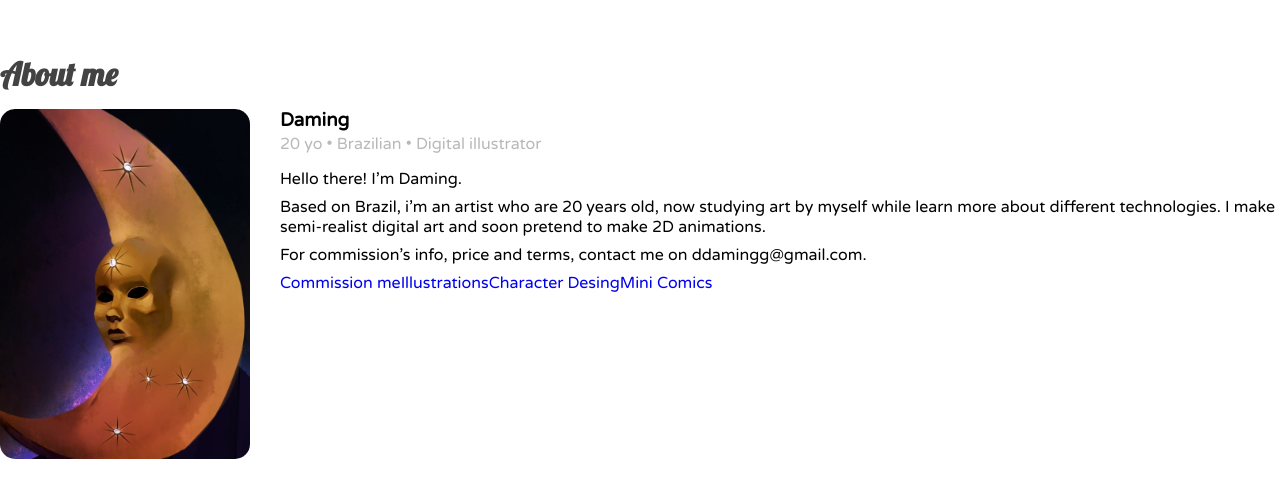
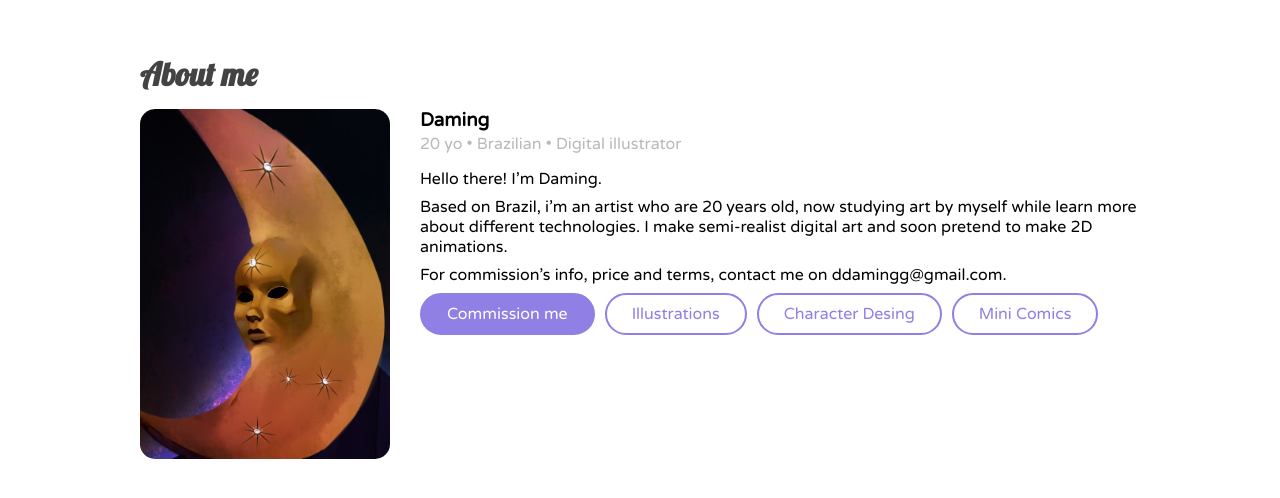
Before and after one commit to ya-yass/daming-portfolio, a React (Create React App) app in the folder daming-port/: page /about-me in a window 1280 px wide. Shown: the part 144-642 px from the top of the page. Built offline with nearby package versions, Linux system fonts and the light colour scheme.

Commit message:
início da configuração dos botões ABOUT ME

```diff
--- a/daming-port/src/components/AboutComp.jsx
+++ b/daming-port/src/components/AboutComp.jsx
@@ -25,10 +25,10 @@ const AboutComp = () => {
               <p>For commission’s info, price and terms, contact me on ddamingg@gmail.com.</p>
 
               <div className="footer-content">
-                <a href="mailto:seu-email@example.com">Commission me</a>
-                <Link to="/" >Illustrations</Link>
-                <Link to="/character-design" >Character Desing</Link>
-                <Link to="/mini-comic" >Mini Comics</Link>
+                <a href="mailto:seu-email@example.com" id="commission-me" className="link">Commission me</a>
+                <Link to="/" className="link" >Illustrations</Link>
+                <Link to="/character-design" className="link" >Character Desing</Link>
+                <Link to="/mini-comic" className="link" >Mini Comics</Link>
               </div>
             </div>
           </div>
--- a/daming-port/src/components/AboutComp.scss
+++ b/daming-port/src/components/AboutComp.scss
@@ -13,6 +13,10 @@
   height: 100%;
   width: 100%;
   position: absolute;
+
+  .content-content{
+    width: 1000px;
+  }
 
   .container-content{
     display: flex;
@@ -41,6 +45,21 @@
 
     .footer-content{
       display: flex;
+      text-decoration: none;
+
+      #commission-me{
+        color: white;
+        background-color: var(--secundary);
+        padding: 9px 25px;
+        border-radius: 50px;
+      }
+      .link{
+        color: var(--secundary);
+        border: 2px solid var(--secundary);
+        border-radius: 50px;
+        padding: 9px 25px;
+        margin-right: 10px;
+      }
     }
   }
 
```
